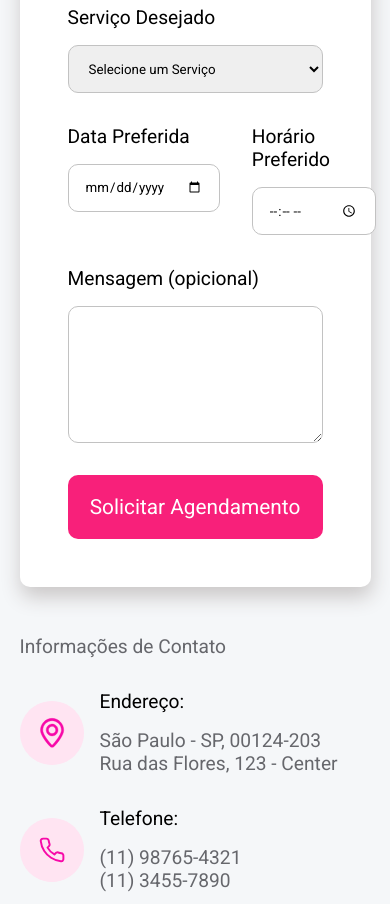
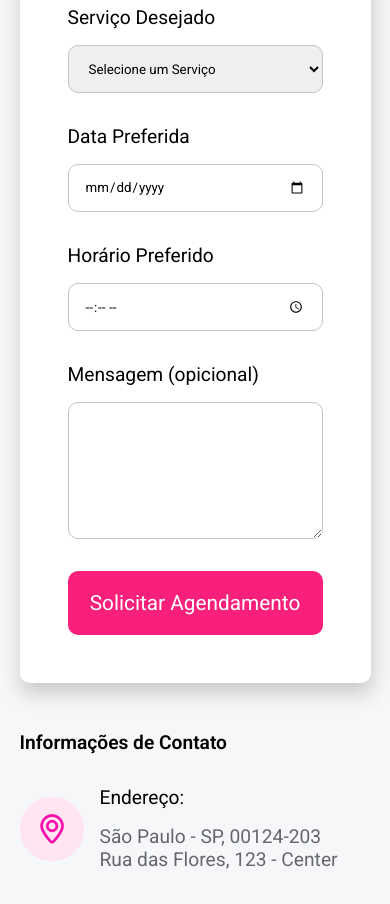
Before and after one commit to lucas-jose-dev/bellaSalao, a React (Vite) app: page / in a window 390 px wide. Shown: the part 6500-7404 px from the top of the page. Built offline with nearby package versions, Linux system fonts and the light colour scheme; a web font is replaced by a local one.

Commit message:
Arrumando bug na data e hora. Também colocando em pt-br.

```diff
--- a/index.html
+++ b/index.html
@@ -1,5 +1,5 @@
 <!doctype html>
-<html lang="en">
+<html lang="pt-br">
   <head>
     <meta charset="UTF-8" />
     <link rel="icon" type="image/svg+xml" href="/vite.svg" />
--- a/src/components/Agendamento/agendamento.module.css
+++ b/src/components/Agendamento/agendamento.module.css
@@ -113,6 +113,11 @@
     gap: 2rem;
 }
 
+.divEndereco > p {
+    color: black;
+    font-weight: 600;
+}
+
 .divInformacao {
     background-color: #FFE4F2;
     padding: 3rem 2rem;
@@ -139,3 +144,10 @@
         width: 100%;
     }
 }
+
+@media (max-width: 480px) {
+    .divInputData {
+        display: flex;
+        flex-direction: column;
+    }
+}
```
